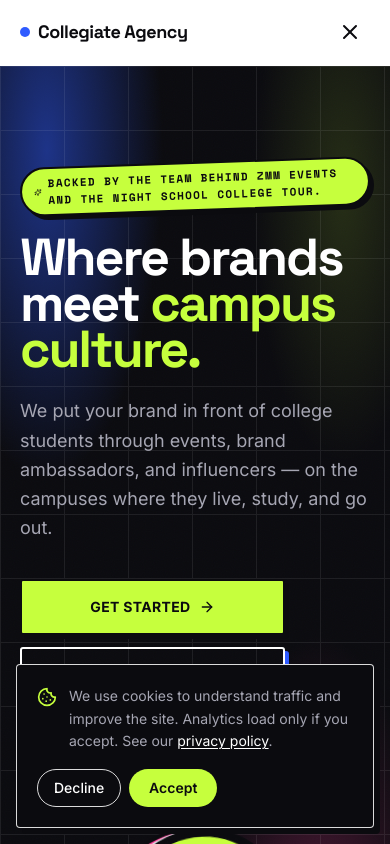
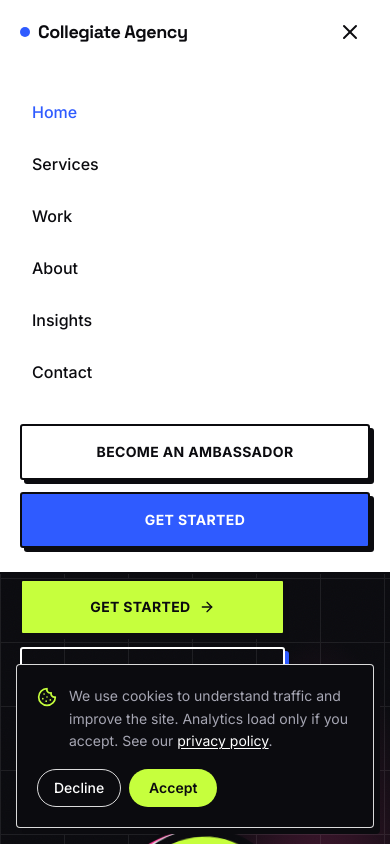
Before and after one commit to shaneowenmichelon-hub/College-Marketing-Agency-site, a Next.js app: page / in a window 390 px wide. Both pictures are taken after a click on the button "Open menu". Shown: the top 844 px of the page. Built offline with nearby package versions, Linux system fonts and the light colour scheme.

Commit message:
Fix mobile navigation drawer

```diff
--- a/src/components/Navbar.tsx
+++ b/src/components/Navbar.tsx
@@ -94,9 +94,12 @@
         </button>
       </nav>
 
-      {/* Mobile drawer */}
+      {/* Mobile drawer
+          Keep this absolute under the sticky header instead of fixed. Mobile
+          browsers treat backdrop-filter ancestors as containing blocks for
+          fixed descendants, which can collapse or hide the drawer. */}
       {mobileOpen && (
-        <div className="fixed inset-x-0 bottom-0 top-14 z-40 overflow-y-auto bg-white lg:hidden">
+        <div className="absolute inset-x-0 top-full z-40 max-h-[calc(100dvh-4rem)] overflow-y-auto border-b-2 border-ink bg-white lg:hidden">
           <div className="space-y-1 px-5 py-6 sm:px-6">
             {siteConfig.nav.map((item) => (
               <Link
```
